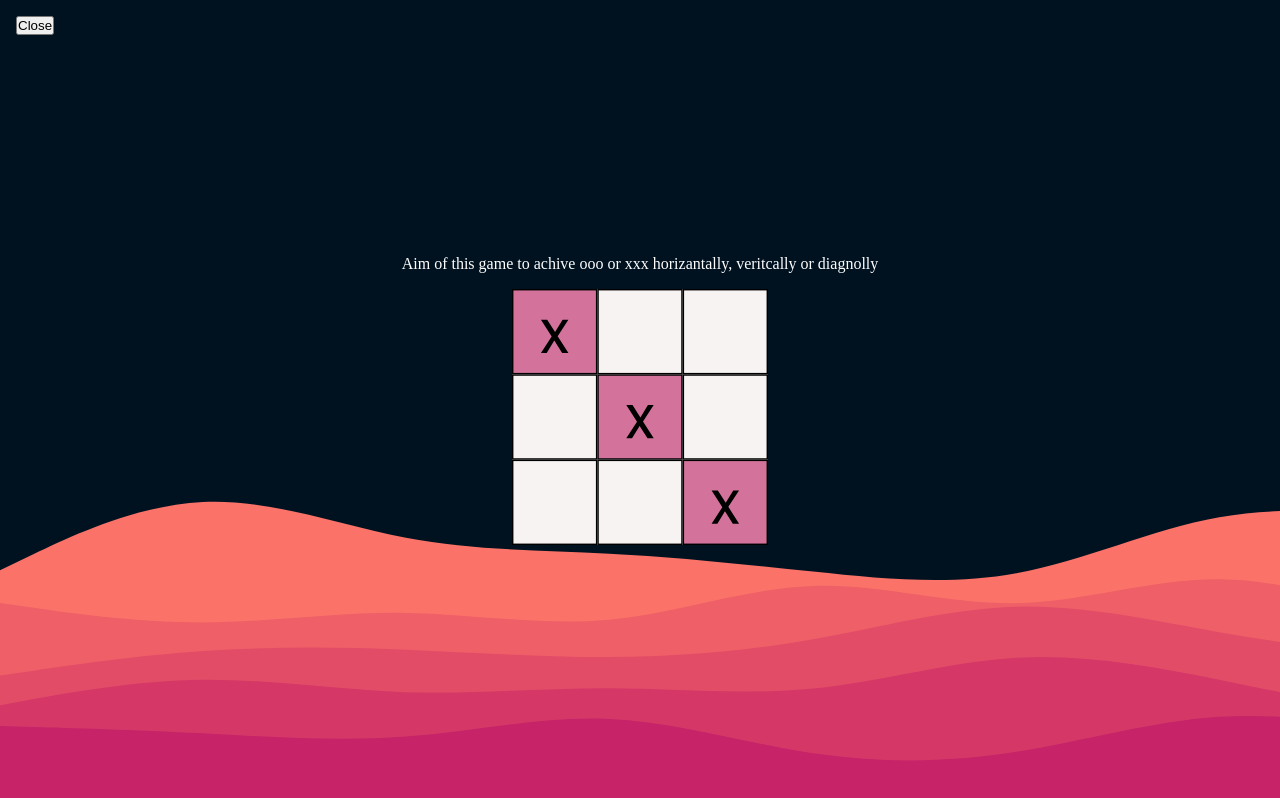
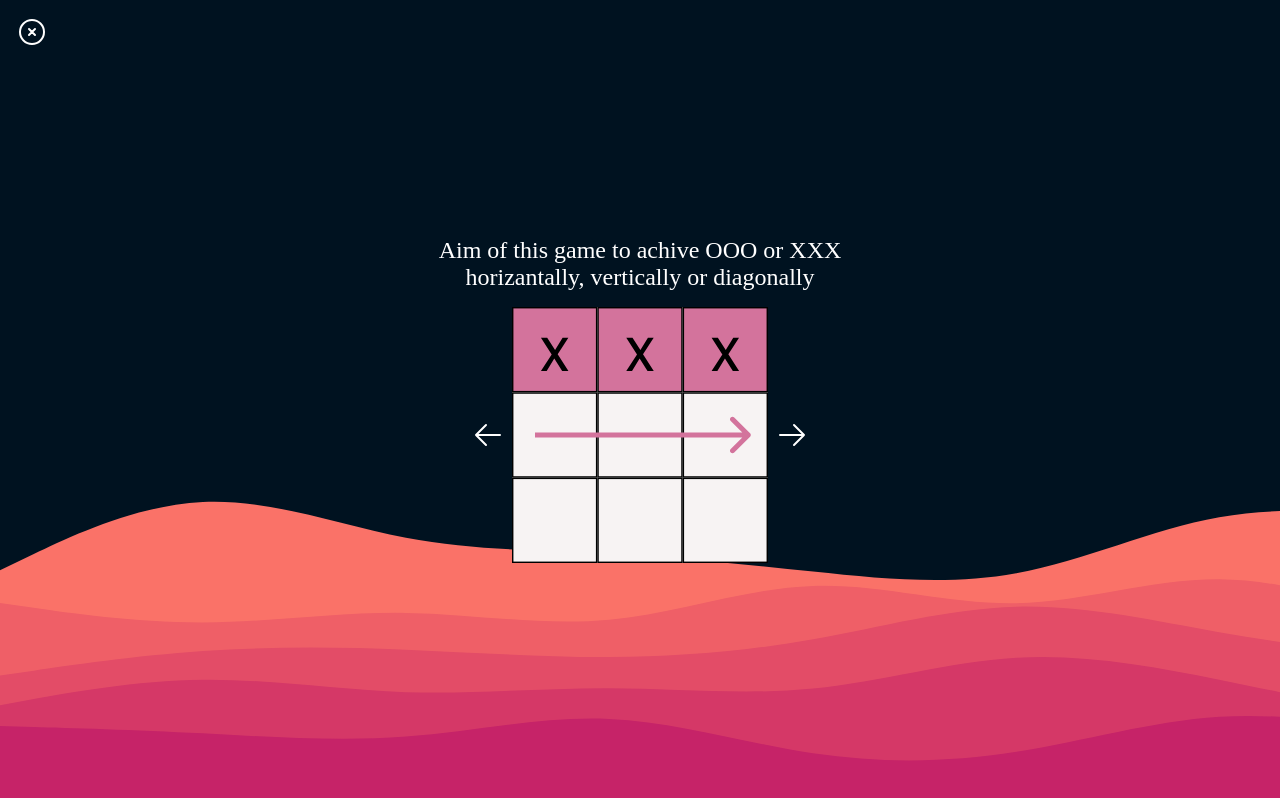
Before and after one commit to webCatDev/tic-tac-toe-game, a React (Vite) app: page / in a window 1280 px wide. Both pictures are taken after a click on the button "How To Play". Built offline with nearby package versions, Linux system fonts and the light colour scheme.

Commit message:
completed slider

```diff
--- a/src/components/GameSettings/index.jsx
+++ b/src/components/GameSettings/index.jsx
@@ -235,6 +235,7 @@ const GameSettings = ({ dispatcher, gameState }) => {
         </button>
       </div>
 
+        {error && <p>{error}</p>}
       <div className={classes.gameStart}>
         <button
           aria-label={Languages[gameState.lang].gameSettings.startGameText}
@@ -243,7 +244,6 @@ const GameSettings = ({ dispatcher, gameState }) => {
           {Languages[gameState.lang].gameSettings.startGameText}
         </button>
       </div>
-      {error && <p>{error}</p>}
     </section>
   );
 };
--- a/src/components/HowToPlay/SVGs/WinPattern1.jsx
+++ b/src/components/HowToPlay/SVGs/WinPattern1.jsx
@@ -19,7 +19,7 @@ const WinPattern1 = () => {
           width="354"
           height="354"
           stroke="black"
-          stroke-width="6"
+          strokeWidth="6"
         />
         <rect x="3" y="363" width="354" height="354" fill="#F7F3F3" />
         <rect
@@ -28,7 +28,7 @@ const WinPattern1 = () => {
           width="354"
           height="354"
           stroke="black"
-          stroke-width="6"
+          strokeWidth="6"
         />
         <rect x="3" y="723" width="354" height="354" fill="#F7F3F3" />
         <rect
@@ -37,7 +37,7 @@ const WinPattern1 = () => {
           width="354"
           height="354"
           stroke="black"
-          stroke-width="6"
+          strokeWidth="6"
         />
         <rect x="363" y="3" width="354" height="354" fill="#D3739C" />
         <path
@@ -50,7 +50,7 @@ const WinPattern1 = () => {
           width="354"
           height="354"
           stroke="black"
-          stroke-width="6"
+          strokeWidth="6"
         />
         <rect x="363" y="363" width="354" height="354" fill="#F7F3F3" />
         <rect
@@ -59,7 +59,7 @@ const WinPattern1 = () => {
           width="354"
           height="354"
           stroke="black"
-          stroke-width="6"
+          strokeWidth="6"
         />
         <rect x="363" y="723" width="354" height="354" fill="#F7F3F3" />
         <rect
@@ -68,7 +68,7 @@ const WinPattern1 = () => {
           width="354"
           height="354"
           stroke="black"
-          stroke-width="6"
+          strokeWidth="6"
         />
         <rect x="723" y="3" width="354" height="354" fill="#D3739C" />
         <path
@@ -81,7 +81,7 @@ const WinPattern1 = () => {
           width="354"
           height="354"
           stroke="black"
-          stroke-width="6"
+          strokeWidth="6"
         />
         <rect x="723" y="363" width="354" height="354" fill="#F7F3F3" />
         <rect
@@ -90,7 +90,7 @@ const WinPattern1 = () => {
           width="354"
           height="354"
           stroke="black"
-          stroke-width="6"
+          strokeWidth="6"
         />
         <rect x="723" y="723" width="354" height="354" fill="#F7F3F3" />
         <rect
@@ -99,7 +99,7 @@ const WinPattern1 = () => {
           width="354"
           height="354"
           stroke="black"
-          stroke-width="6"
+          strokeWidth="6"
         />
         <path
           d="M1004.42 547.425C1008.53 543.324 1008.53 536.676 1004.42 532.575L937.603 465.754C933.503 461.653 926.854 461.653 922.754 465.754C918.653 469.854 918.653 476.503 922.754 480.603L982.151 540L922.754 599.397C918.653 603.497 918.653 610.146 922.754 614.246C926.854 618.347 933.503 618.347 937.603 614.246L1004.42 547.425ZM97 550.5H997V529.5H97V550.5Z"
--- a/src/components/HowToPlay/SVGs/WinPattern2.jsx
+++ b/src/components/HowToPlay/SVGs/WinPattern2.jsx
@@ -19,7 +19,7 @@ const WinPattern2 = () => {
           width="354"
           height="354"
           stroke="black"
-          stroke-width="6"
+          strokeWidth="6"
         />
         <rect x="363" y="363" width="354" height="354" fill="#F7F3F3" />
         <rect
@@ -28,7 +28,7 @@ const WinPattern2 = () => {
           width="354"
           height="354"
           stroke="black"
-          stroke-width="6"
+          strokeWidth="6"
         />
         <rect x="723" y="723" width="354" height="354" fill="#F7F3F3" />
         <rect
@@ -37,7 +37,7 @@ const WinPattern2 = () => {
           width="354"
           height="354"
           stroke="black"
-          stroke-width="6"
+          strokeWidth="6"
         />
         <rect x="363" y="723" width="354" height="354" fill="#F7F3F3" />
         <rect
@@ -46,7 +46,7 @@ const WinPattern2 = () => {
           width="354"
           height="354"
           stroke="black"
-          stroke-width="6"
+          strokeWidth="6"
         />
         <rect x="723" y="363" width="354" height="354" fill="#F7F3F3" />
         <rect
@@ -55,7 +55,7 @@ const WinPattern2 = () => {
           width="354"
           height="354"
           stroke="black"
-          stroke-width="6"
+          strokeWidth="6"
         />
         <rect x="723" y="3" width="354" height="354" fill="#F7F3F3" />
         <rect
@@ -64,7 +64,7 @@ const WinPattern2 = () => {
           width="354"
           height="354"
           stroke="black"
-          stroke-width="6"
+          strokeWidth="6"
         />
         <rect x="363" y="3" width="354" height="354" fill="#F7F3F3" />
         <rect
@@ -73,7 +73,7 @@ const WinPattern2 = () => {
           width="354"
           height="354"
           stroke="black"
-          stroke-width="6"
+          strokeWidth="6"
         />
         <rect x="3" y="363" width="354" height="354" fill="#D3739C" />
         <path
@@ -86,7 +86,7 @@ const WinPattern2 = () => {
           width="354"
           height="354"
           stroke="black"
-          stroke-width="6"
+          strokeWidth="6"
         />
         <rect x="3" y="723" width="354" height="354" fill="#D3739C" />
         <path
@@ -99,7 +99,7 @@ const WinPattern2 = () => {
           width="354"
           height="354"
           stroke="black"
-          stroke-width="6"
+          strokeWidth="6"
         />
         <path
           d="M532.575 997.425C536.676 1001.53 543.324 1001.53 547.425 997.425L614.246 930.603C618.347 926.503 618.347 919.854 614.246 915.754C610.146 911.653 603.497 911.653 599.397 915.754L540 975.151L480.603 915.754C476.503 911.653 469.854 911.653 465.754 915.754C461.653 919.854 461.653 926.503 465.754 930.603L532.575 997.425ZM529.5 90L529.5 990H550.5L550.5 90H529.5Z"
--- a/src/components/HowToPlay/SVGs/WinPattern3.jsx
+++ b/src/components/HowToPlay/SVGs/WinPattern3.jsx
@@ -19,7 +19,7 @@ const winPattern3 = () => {
           width="354"
           height="354"
           stroke="black"
-          stroke-width="6"
+          strokeWidth="6"
         />
         <rect x="3" y="363" width="354" height="354" fill="#F7F3F3" />
         <rect
@@ -28,7 +28,7 @@ const winPattern3 = () => {
           width="354"
           height="354"
           stroke="black"
-          stroke-width="6"
+          strokeWidth="6"
         />
         <rect x="3" y="723" width="354" height="354" fill="#F7F3F3" />
         <rect
@@ -37,7 +37,7 @@ const winPattern3 = () => {
           width="354"
           height="354"
           stroke="black"
-          stroke-width="6"
+          strokeWidth="6"
         />
         <rect x="363" y="363" width="354" height="354" fill="#D3739C" />
         <path
@@ -50,7 +50,7 @@ const winPattern3 = () => {
           width="354"
           height="354"
           stroke="black"
-          stroke-width="6"
+          strokeWidth="6"
         />
         <rect x="363" y="723" width="354" height="354" fill="#F7F3F3" />
         <rect
@@ -59,7 +59,7 @@ const winPattern3 = () => {
           width="354"
           height="354"
           stroke="black"
-          stroke-width="6"
+          strokeWidth="6"
         />
         <rect x="723" y="363" width="354" height="354" fill="#F7F3F3" />
         <rect
@@ -68,7 +68,7 @@ const winPattern3 = () => {
           width="354"
           height="354"
           stroke="black"
-          stroke-width="6"
+          strokeWidth="6"
         />
         <rect x="723" y="3" width="354" height="354" fill="#F7F3F3" />
         <rect
@@ -77,7 +77,7 @@ const winPattern3 = () => {
           width="354"
           height="354"
           stroke="black"
-          stroke-width="6"
+          strokeWidth="6"
         />
         <rect x="723" y="723" width="354" height="354" fill="#D3739C" />
         <path
@@ -90,7 +90,7 @@ const winPattern3 = () => {
           width="354"
           height="354"
           stroke="black"
-          stroke-width="6"
+          strokeWidth="6"
         />
         <rect x="363" y="3" width="354" height="354" fill="#F7F3F3" />
         <rect
@@ -99,7 +99,7 @@ const winPattern3 = () => {
           width="354"
           height="354"
           stroke="black"
-          stroke-width="6"
+          strokeWidth="6"
         />
       </svg>
     );
--- a/src/components/HowToPlay/index.jsx
+++ b/src/components/HowToPlay/index.jsx
@@ -3,17 +3,47 @@ import WinPattern2 from "./SVGs/WinPattern2";
 import WinPattern3 from "./SVGs/WinPattern3";
 
 import classes from './index.module.css'
+import IconForLeft from "../Icons/IconForLeft";
+import IconForRight from "../Icons/IconForRight";
+import { useState } from "react";
 
 const HowToPlay = () => {
+    const [currentSlide, setCurrentSlide] = useState(1)
+
+    const handleSlideChange = ({ target: { name } }) => {
+        if (name === 'left') {
+            setCurrentSlide((slide) => (slide === 1 ? 3 : slide - 1));
+        } else {
+            setCurrentSlide(slide => slide === 3 ? 1 : slide + 1)
+        }
+    }
+
     return (
-        <div className={classes.howToPlay}>
-            <p>Aim of this game to achive ooo or xxx horizantally, veritcally or diagnolly</p>
-            <div className={classes.imageBox}>
-                <WinPattern1/>
-                <WinPattern2/>
-                <WinPattern3/>
-            </div>
+      <div className={classes.howToPlay}>
+        <p>
+          Aim of this game to achive OOO or XXX <br />
+          horizantally, vertically or diagonally
+        </p>
+        <div className={classes.imageBox}>
+          <button
+            className={classes.arrowLeft}
+            name="left"
+            onClick={handleSlideChange}
+          >
+            <IconForLeft />
+          </button>
+          <button
+            className={classes.arrowRight}
+            name="right"
+            onClick={handleSlideChange}
+          >
+            <IconForRight />
+          </button>
+          {currentSlide === 1 && <WinPattern1 />}
+          {currentSlide === 2 && <WinPattern2 />}
+          {currentSlide === 3 && <WinPattern3 />}
         </div>
+      </div>
     );
 }
 
--- a/src/components/HowToPlay/index.module.css
+++ b/src/components/HowToPlay/index.module.css
@@ -6,6 +6,8 @@
   z-index: 1;
   width: 80%;
   max-width: 30rem;
+  text-align: center;
+  font-size: 1.5rem;
 }
 
 .howToPlay,
@@ -22,12 +24,38 @@
   height: 16rem;
 }
 
+.imageBox button{
+  display: block;
+  position: absolute;
+  top: 50%;
+  background-color: transparent;
+  border: none;
+  height: 2rem;
+  width: 3rem;
+}
+
+.arrowLeft {
+  transform: translate(-100%, -50%);
+  left: 0;
+}
+
+.arrowRight {
+  transform: translate(100%, -50%);
+  right: 0;
+}
+
+.imageBox button svg {
+  width: 100%;
+  height: 100%;
+color: white;
+}
+
 .howToPlay p {
   color: var(--color-white);
   max-width: 70ch;
 }
 
-.imageBox svg {
+.imageBox > svg {
   position: absolute;
   width: 100%;
   height: 100%;
--- /dev/null
+++ b/src/components/Icons/IconForClose.jsx
@@ -0,0 +1,18 @@
+const IconForClose = () => {
+    return (
+      <svg
+        fill="none"
+        viewBox="0 0 24 24"
+        strokeWidth={1.5}
+        stroke="currentColor"
+      >
+        <path
+          strokeLinecap="round"
+          strokeLinejoin="round"
+          d="M9.75 9.75l4.5 4.5m0-4.5l-4.5 4.5M21 12a9 9 0 11-18 0 9 9 0 0118 0z"
+        />
+      </svg>
+    );
+}
+
+export default IconForClose;
--- /dev/null
+++ b/src/components/Icons/IconForLeft.jsx
@@ -0,0 +1,18 @@
+const IconForLeft = () => {
+    return (
+      <svg
+        fill="none"
+        viewBox="0 0 24 24"
+        strokeWidth={1.5}
+        stroke="currentColor"
+      >
+        <path
+          strokeLinecap="round"
+          strokeLinejoin="round"
+          d="M10.5 19.5L3 12m0 0l7.5-7.5M3 12h18"
+        />
+      </svg>
+    );
+}
+
+export default IconForLeft;
--- /dev/null
+++ b/src/components/Icons/IconForRight.jsx
@@ -0,0 +1,18 @@
+const IconForRight = () => {
+    return (
+      <svg
+        fill="none"
+        viewBox="0 0 24 24"
+        strokeWidth={1.5}
+        stroke="currentColor"
+      >
+        <path
+          strokeLinecap="round"
+          strokeLinejoin="round"
+          d="M13.5 4.5L21 12m0 0l-7.5 7.5M21 12H3"
+        />
+      </svg>
+    );
+}
+
+export default IconForRight;
--- a/src/components/Modal/index.jsx
+++ b/src/components/Modal/index.jsx
@@ -1,3 +1,4 @@
+import IconForClose from '../Icons/IconForClose';
 import classes from './index.module.css'
 const Modal = ({ children, dispatcher }) => {
     return (
@@ -13,7 +14,7 @@ const Modal = ({ children, dispatcher }) => {
               })
             }
           >
-            Close
+            <IconForClose/>
           </button>
        {children}
       </div>
--- a/src/components/Modal/index.module.css
+++ b/src/components/Modal/index.module.css
@@ -10,5 +10,19 @@
     position: absolute;
     top: 1rem;
     left: 1rem;
+    width: 2rem;
+    height: 2rem;
+    background-color: transparent;
+    border: none;
+    transition: transform .2s ease-in-out;
+}
 
+.closeModalButton:hover, .closeModalButton:focus {
+    transform: scale(1.1);
 }
+
+.closeModalButton svg {
+    width: 100%;
+    height: 100%;
+    color: white;
+}
```
